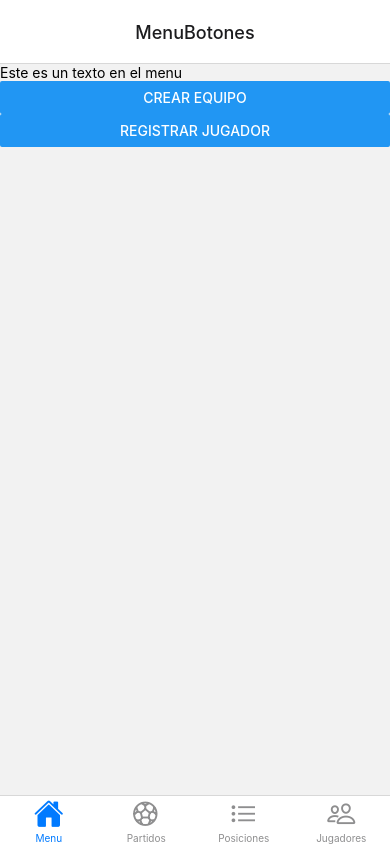
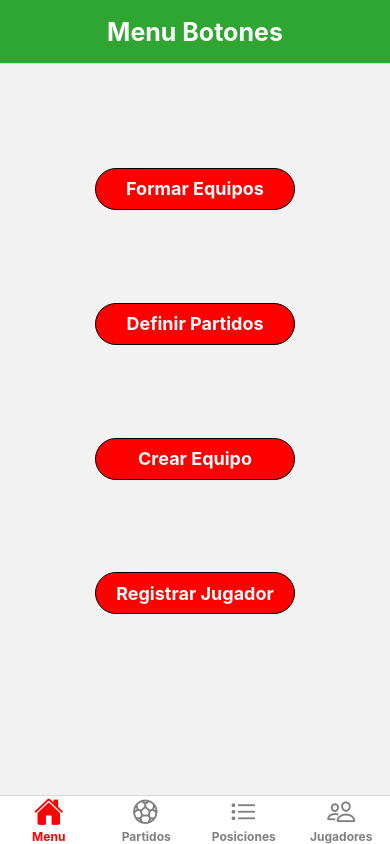
Before and after one commit to cgabriel124/futbol_app, a React Native app: screen /Menu in a window 390 px wide. Built offline with nearby package versions, Linux system fonts and the light colour scheme.

Commit message:
feat: modify the general style of the app, grouping all the styles in a single file.

```diff
--- a/src/BottomTab.js
+++ b/src/BottomTab.js
@@ -1,49 +1,49 @@
-import { View, Text } from 'react-native'
 import React from 'react'
 import { createBottomTabNavigator } from '@react-navigation/bottom-tabs'
 import { NavigationContainer } from '@react-navigation/native'
+
 import MenuStackScreen from './stacks/MenuStackScreen'
 import PartidosScreen from './screens/PartidosScreen'
 import TablaPosicionesScreen from './screens/TablaPosicionesScreen'
 import JugadoresScreen from './screens/JugadoresScreen'
 import Icon from 'react-native-vector-icons/Ionicons'
+import { headerStyles, tabBarOptions } from './Styles.js'
 
-export const BottomTab = () => {
+const BottomTab = () => {
     const Tab = createBottomTabNavigator();
+
+
+    const screenOptions = ({ route }) => ({
+        tabBarIcon: ({ focused, color, size }) => {
+            const icons = {
+                Menu: { focused: "home", unfocused: "home-outline" },
+                Partidos: { focused: "football", unfocused: "football-outline" },
+                Posiciones: { focused: "list", unfocused: "list-outline" },
+                Jugadores: { focused: "people", unfocused: "people-outline" }
+            };
+            const iconName = focused ? icons[route.name].focused : icons[route.name].unfocused;
+            return <Icon name={iconName} size={size + 5} color={color} />;
+        },
+        tabBarLabelStyle: {
+            fontSize: 12,
+            fontWeight: "bold"
+        },
+        ...headerStyles,
+    });
+
     return (
         <NavigationContainer>
             <Tab.Navigator
-                screenOptions={({ route }) => ({
-                    tabBarIcon: ({focused, color, size}) => {
-                        let iconName = '';
-
-                        switch (route.name) {
-                            case 'Menu':
-                                iconName = focused ? "home" : "home-outline" //else if
-                                break;
-                            case 'Partidos':
-                                iconName = focused ? "football" : "football-outline" //else if
-                                break;
-                            case 'Posiciones':
-                                iconName = focused ? "list" : "list-outline" //else if
-                                break;
-                            case 'Jugadores':
-                                iconName = focused ? "people" : "people-outline" //else if
-                                break;
-                            default:
-                                break;
-                        }
-                        return <Icon name={iconName} size={size+5} color={color} />
-                    },
-
-                })}>
-                <Tab.Screen name="Menu" component={MenuStackScreen} options={{ headerShown: false, headerTitleAlign: 'center' }}  />
-                <Tab.Screen name="Partidos" component={PartidosScreen} options={{ headerTitleAlign: 'center' }} />
-                <Tab.Screen name="Posiciones" component={TablaPosicionesScreen} options={{ headerTitleAlign: 'center' }} />
-                <Tab.Screen name="Jugadores" component={JugadoresScreen} options={{ headerTitleAlign: 'center' }} />
+                tabBarOptions={tabBarOptions}
+                screenOptions={screenOptions}
+            >
+                <Tab.Screen name="Menu" component={MenuStackScreen} options={{ headerShown: false }} />
+                <Tab.Screen name="Partidos" component={PartidosScreen} />
+                <Tab.Screen name="Posiciones" component={TablaPosicionesScreen} />
+                <Tab.Screen name="Jugadores" component={JugadoresScreen} />
             </Tab.Navigator>
         </NavigationContainer>
-    )
-}
+    );
+};
 
-export default BottomTab
+export default BottomTab;
--- /dev/null
+++ b/src/Components/Header.js
@@ -0,0 +1,25 @@
+import { View, Text, StyleSheet, SafeAreaView } from 'react-native';
+import React from 'react';
+
+const Header = ({ titulo }) => {
+    return (
+        <SafeAreaView style={styles.header}>
+            <Text style={styles.texto}>{titulo}</Text>
+        </SafeAreaView>
+    );
+};
+
+const styles = StyleSheet.create({
+    header: {
+        backgroundColor: '#2FA632',
+    },
+    texto: {
+        textAlign: 'center',
+        fontSize: 30,
+        color: '#FFF',
+        textTransform: 'uppercase',
+        fontWeight: 'bold',
+    },
+});
+
+export default Header;
--- /dev/null
+++ b/src/Styles.js
@@ -0,0 +1,62 @@
+import {StyleSheet} from 'react-native'
+//Estilo para los encabezados de todas las ventanas
+export const headerStyles = {
+    headerStyle: {
+        backgroundColor: '#2FA632'
+    },
+    headerTitleStyle: {
+        fontSize: 25,
+        fontWeight: 'bold',
+    },
+    headerTintColor: 'white',
+    headerTitleAlign: 'center',
+};
+
+//Estilo para la barra inferior de navegacion
+export const tabBarOptions = {
+    activeTintColor: "#FF0000",
+    inactiveTintColor: "gray",
+
+};
+//Estilo para los botones de las ventanas
+export const buttonStyles = StyleSheet.create({
+    container :{
+      flex: 1,
+      marginTop: 16,
+      justifyContent: 'center',
+    },
+    body: {
+      justifyContent: 'center',
+      alignItems: 'center',
+
+    },
+    contentInput: {
+      justifyContent: 'center',
+      width: '80%',
+      height: 40,
+      borderColor: 'black',
+      borderWidth: 1,
+      borderRadius: 100,
+      paddingLeft: 15,
+      paddingRight: 15,
+      marginBottom: "10%",
+    },
+    button: {
+      justifyContent: 'center',
+      alignItems: 'center',
+      backgroundColor: 'red',
+      width: 200,
+      height: 40,
+      borderColor: 'black',
+      marginHorizontal: 16,
+      borderWidth: 1,
+      borderRadius: 100,
+      marginBottom: "40%",
+      paddingVertical: 20,
+    },
+    textButton: {
+      color: 'white',
+      fontSize: 18,
+      fontWeight: 'bold',
+    }
+  })
--- a/src/screens/CrearEquipoScreen.js
+++ b/src/screens/CrearEquipoScreen.js
@@ -1,6 +1,6 @@
 import { View, Text } from 'react-native'
 import React from 'react'
-
+import Header from '../Components/Header'
 const CrearEquipoScreen = () => {
   return (
     <View>
--- a/src/screens/MenuScreen.js
+++ b/src/screens/MenuScreen.js
@@ -1,16 +1,45 @@
-import { View, Text, Button } from 'react-native'
+import { View, Text, Button, TouchableOpacity, Pressable } from 'react-native'
 import React from 'react'
 import { useNavigation } from '@react-navigation/native'
-
+import { SafeAreaView } from 'react-native-safe-area-context'
+import { buttonStyles } from '../Styles'
 const MenuScreen = () => {
   const navigation = useNavigation(); // este es el hook
   return (
-    <View>
-      <Text>Este es un texto en el menu</Text>
-      <Button title='Crear Equipo' onPress={() => navigation.navigate('CrearEquipo')} />
-      <Button title='Registrar Jugador' onPress={() => navigation.navigate('RegistrarJugador')}/>
-    </View>
+    <SafeAreaView style={buttonStyles.container}>
+      <View style={buttonStyles.body}>
+
+        <View >
+          <Pressable style={buttonStyles.button}>
+            <Text style={buttonStyles.textButton}>Formar Equipos</Text>
+          </Pressable>
+        </View>
+
+        <View >
+          <Pressable style={buttonStyles.button}>
+            <Text style={buttonStyles.textButton}>Definir Partidos</Text>
+          </Pressable>
+        </View>
+
+        <View >
+          <Pressable style={buttonStyles.button} onPress={() => navigation.navigate('Crear Equipo')}>
+            <Text style={buttonStyles.textButton}>Crear Equipo</Text>
+          </Pressable>
+        </View>
+
+        <View>
+          <Pressable style={buttonStyles.button} onPress={() => navigation.navigate('Registrar Jugador')}>
+            <Text style={buttonStyles.textButton}>Registrar Jugador</Text>
+          </Pressable>
+        </View>
+
+      </View >
+
+    </SafeAreaView>
+
+
   )
 }
 
+
 export default MenuScreen
--- a/src/screens/PartidosScreen.js
+++ b/src/screens/PartidosScreen.js
@@ -1,4 +1,4 @@
-import { View, Text, Button} from 'react-native'
+import { View, Text, Pressable} from 'react-native'
 import React from 'react'
 import { useNavigation } from '@react-navigation/native'
 
@@ -7,7 +7,7 @@ const PartidosScreen = () => {
   return (
     <View>
       <Text>PartidosScreen</Text>
-      <Button title='Crear Equipo' onPress={() => navigation.navigate('CrearEquipo')} />
+      <Pressable title='Crear Equipo' onPress={() => navigation.navigate('Crear Equipo')} />
     </View>
   )
 }
--- a/src/screens/RegistrarJugadorScreen.js
+++ b/src/screens/RegistrarJugadorScreen.js
@@ -1,77 +1,35 @@
-import { SafeAreaView, View, Text, TextInput, StyleSheet, TouchableOpacity, Platform } from 'react-native'
+import { SafeAreaView, View, Text, TextInput, Pressable } from 'react-native'
 import React from 'react'
-import { Button } from 'react-native-web'
+import { buttonStyles } from '../Styles'
 
 const RegistrarJugadorScreen = () => {
   return (
-    <SafeAreaView style = {styles.container}>
-      <View style = {styles.body}>
-        <View style = {styles.contentInput}>
+    <SafeAreaView style = {buttonStyles.container}>
+      <View style = {buttonStyles.body}>
+        <View style = {buttonStyles.contentInput}>
           <TextInput placeholder="Nombre del jugador"/>
         </View>
-        <View style = {styles.contentInput}>
+        <View style = {buttonStyles.contentInput}>
           <TextInput placeholder="Apellido del jugador"/>
         </View>
-        <View style = {styles.contentInput}>
+        <View style = {buttonStyles.contentInput}>
           <TextInput placeholder="Año de nacimiento del jugador" keyboardType='decimal-pad'/>
         </View>
-        <View style = {styles.contentInput}>
+        <View style = {buttonStyles.contentInput}>
           <TextInput placeholder="Nacionalidad del jugador"/>
         </View>
-        <View style = {styles.contentInput}>
+        <View style = {buttonStyles.contentInput}>
           <TextInput placeholder="Posición del jugador"/>
         </View>
         <View>
-          <TouchableOpacity style = {styles.button}>
-            <Text style = {styles.textButton}>Registrar</Text>
-          </TouchableOpacity>
+          <Pressable style = {buttonStyles.button}>
+            <Text style = {buttonStyles.textButton}>Registrar</Text>
+          </Pressable>
         </View>
-
-
       </View>
     </SafeAreaView>
   )
 }
 
-const styles = StyleSheet.create({
-  container :{
-    flex: 1,
-    marginTop: 16,
-    justifyContent: 'center',
-  },
-  body: {
-    justifyContent: 'center',
-    alignItems: 'center',
-
-  },
-  contentInput: {
-    justifyContent: 'center',
-    width: '80%',
-    height: 40,
-    borderColor: 'black',
-    borderWidth: 1,
-    borderRadius: 100,
-    paddingLeft: 15,
-    paddingRight: 15,
-    marginBottom: "10%",
-  },
-  button: {
-    justifyContent: 'center',
-    alignItems: 'center',
-    backgroundColor: 'red',
-    width: '90%',
-    height: 40,
-    borderColor: 'black',
-    marginHorizontal: 16,
-    borderWidth: 1,
-    borderRadius: 100,
-
-  },
-  textButton: {
-    color: 'white',
-    fontSize: 18,
-    fontWeight: 'bold',
-  }
-})
 
 export default RegistrarJugadorScreen
--- a/src/stacks/MenuStackScreen.js
+++ b/src/stacks/MenuStackScreen.js
@@ -1,19 +1,26 @@
-import { View, Text } from 'react-native'
-import React from 'react'
-import {createNativeStackNavigator} from '@react-navigation/native-stack'
-import MenuScreen from '../screens/MenuScreen'
-import RegistrarJugadorScreen from '../screens/RegistrarJugadorScreen'
-import CrearEquipoScreen from '../screens/CrearEquipoScreen'
+import React from 'react';
+import { View, Text, StyleSheet } from 'react-native';
+import { createNativeStackNavigator } from '@react-navigation/native-stack';
 
-const MenuStackScreen = () => {
-    const MenuStack = createNativeStackNavigator()
+import { headerStyles } from '../Styles';
+import MenuScreen from '../screens/MenuScreen';
+import RegistrarJugadorScreen from '../screens/RegistrarJugadorScreen';
+import CrearEquipoScreen from '../screens/CrearEquipoScreen';
+
+
+
+const MenuStack = () => {
+    const Stack = createNativeStackNavigator();
+
     return (
-        <MenuStack.Navigator screenOptions={{ headerTitleAlign: 'center'}}>
-            <MenuStack.Screen name="MenuBotones" component={MenuScreen} />
-            <MenuStack.Screen name="RegistrarJugador" component={RegistrarJugadorScreen} />
-            <MenuStack.Screen name="CrearEquipo" component={CrearEquipoScreen} />
-        </MenuStack.Navigator>
-    )
+        <Stack.Navigator
+            screenOptions={headerStyles}
+        >
+            <Stack.Screen name="Menu Botones" component={MenuScreen} />
+            <Stack.Screen name="Registrar Jugador" component={RegistrarJugadorScreen} />
+            <Stack.Screen name="Crear Equipo" component={CrearEquipoScreen} />
+        </Stack.Navigator>
+    );
 }
 
-export default MenuStackScreen
+export default MenuStack;
```
Also changed, not shown: src/screens/JugadoresScreen.js (+6 -5 lines).
